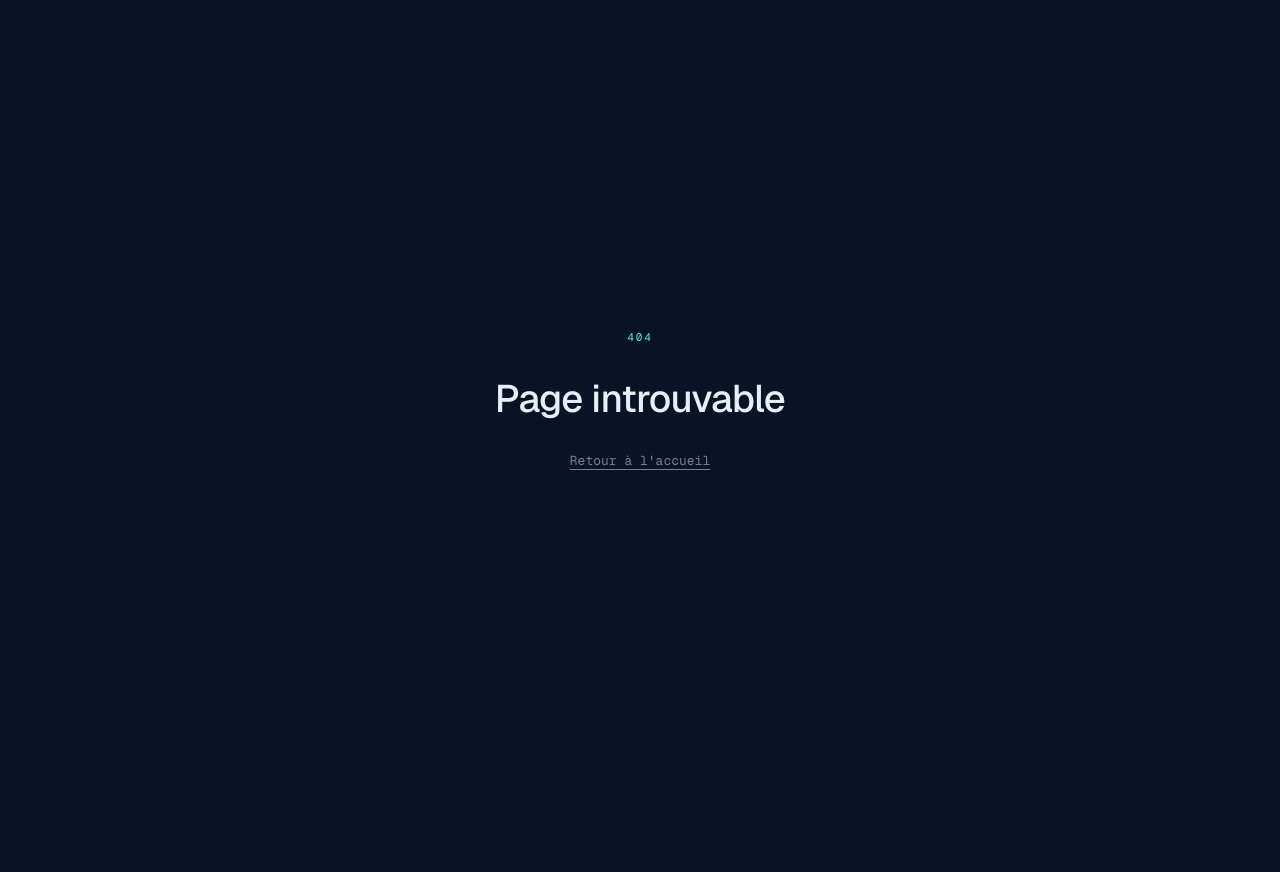
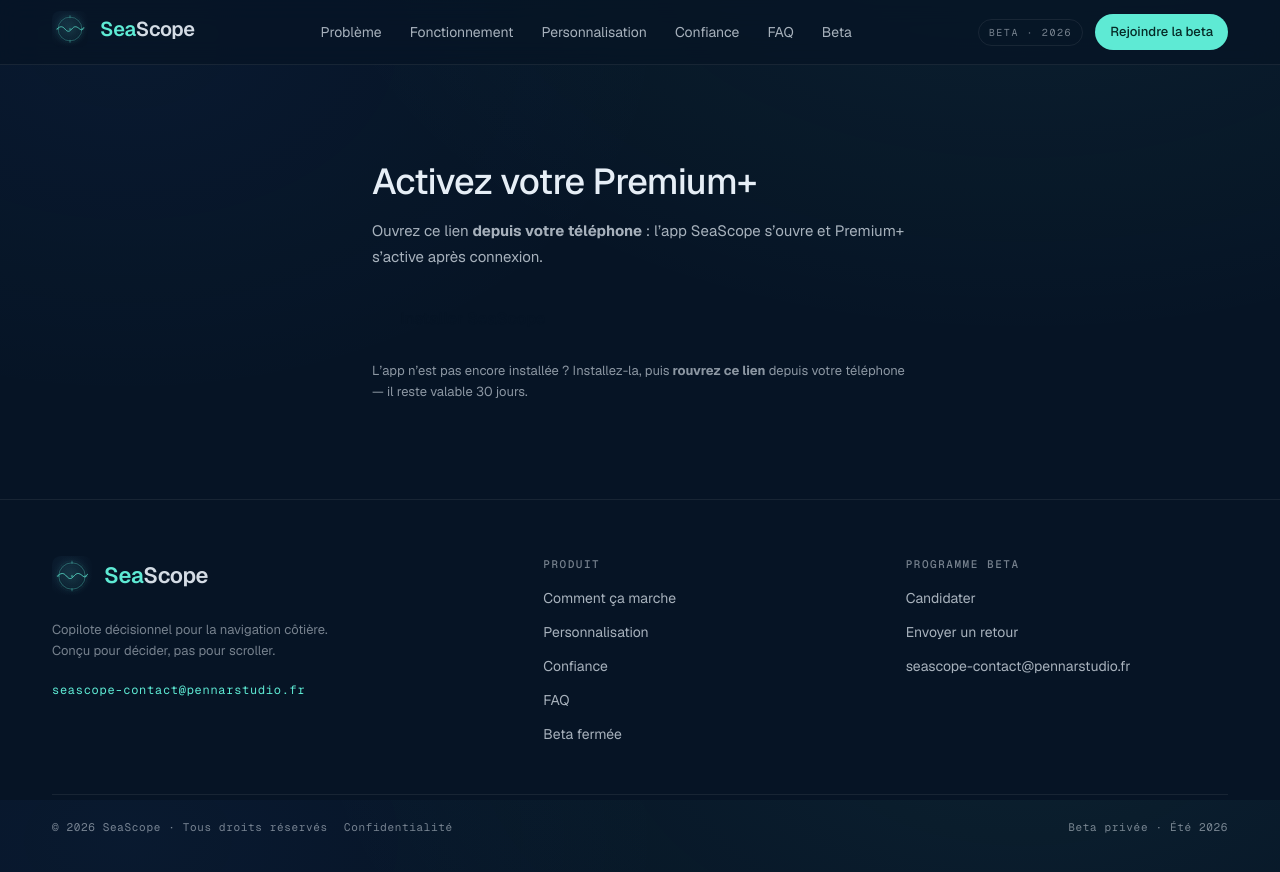
Before and after one commit to Nayel9/seascope-landing, a Next.js app: page /redeem in a window 1280 px wide. Before the commit this address had no page. Shown: the top 872 px of the page. Before the commit the page ends 800 px from the top, so only its background shows below. Built offline with nearby package versions, Linux system fonts and the light colour scheme.

Commit message:
feat(redeem): page publique /redeem (repli web + cible universal link, GET non mutant)

```diff
--- /dev/null
+++ b/app/redeem/page.tsx
@@ -0,0 +1,22 @@
+import type { Metadata } from 'next'
+import { verifyPremiumToken } from '@/lib/campaign/premiumToken'
+import RedeemFallback from '@/components/redeem/RedeemFallback'
+
+export const dynamic = 'force-dynamic'
+export const metadata: Metadata = {
+  title: 'Activer Premium+ — SeaScope',
+  robots: { index: false, follow: false },
+}
+
+export default async function RedeemPage({
+  searchParams,
+}: {
+  searchParams: Promise<{ t?: string }>
+}) {
+  const { t } = await searchParams
+  // Décodage best-effort de l'email pour l'affichage uniquement. Aucune confiance
+  // sécurité, aucune mutation : le vrai grant se fait dans l'app (POST backend).
+  const payload = verifyPremiumToken(t)
+  const playUrl = process.env.GOOGLE_PLAY_URL ?? ''
+  return <RedeemFallback email={payload?.e} playUrl={playUrl} />
+}
--- /dev/null
+++ b/components/redeem/RedeemFallback.tsx
@@ -0,0 +1,25 @@
+import BetaShell from '@/components/beta/BetaShell'
+
+export default function RedeemFallback({ email, playUrl }: { email?: string; playUrl: string }) {
+  return (
+    <BetaShell>
+      <h1 className="text-[clamp(26px,3vw,36px)] leading-[1.15] tracking-[-0.02em] font-medium m-0">
+        Activez votre Premium+
+      </h1>
+      <p className="mt-4 text-[15px] leading-[1.7] text-ss-fg/72">
+        Ouvrez ce lien <strong>depuis votre téléphone</strong>&nbsp;: l&rsquo;app SeaScope
+        s&rsquo;ouvre et Premium+ s&rsquo;active après connexion
+        {email ? <> (utilisez de préférence l&rsquo;email <strong>{email}</strong>)</> : null}.
+      </p>
+      <p className="mt-6">
+        <a href={playUrl} className="inline-block rounded-lg bg-ss-accent px-7 py-3.5 text-[16px] font-semibold text-ss-bg no-underline">
+          Installer SeaScope
+        </a>
+      </p>
+      <p className="mt-4 text-[13px] leading-[1.6] text-ss-fg/60">
+        L&rsquo;app n&rsquo;est pas encore installée&nbsp;? Installez-la, puis
+        <strong> rouvrez ce lien</strong> depuis votre téléphone — il reste valable 30&nbsp;jours.
+      </p>
+    </BetaShell>
+  )
+}
```
